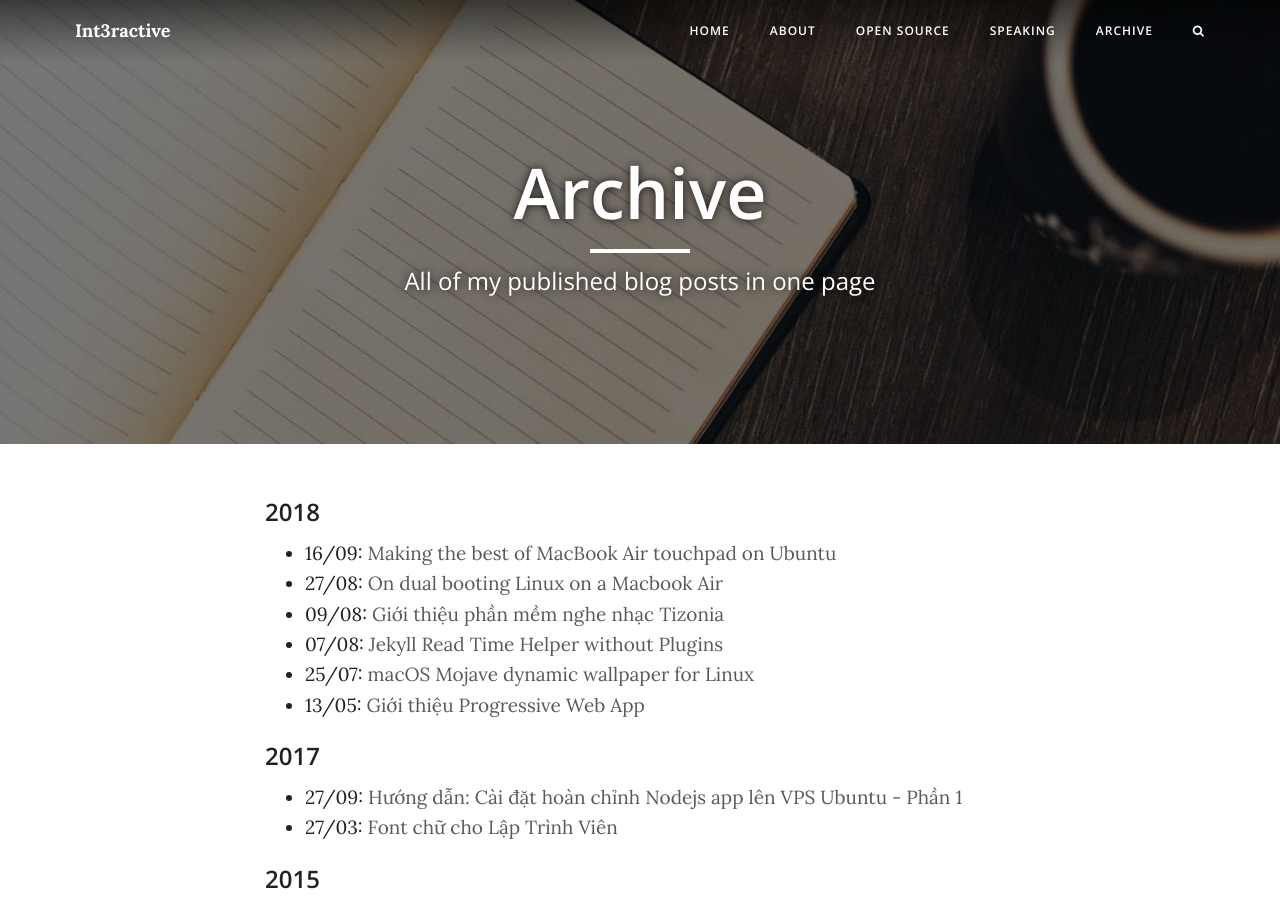
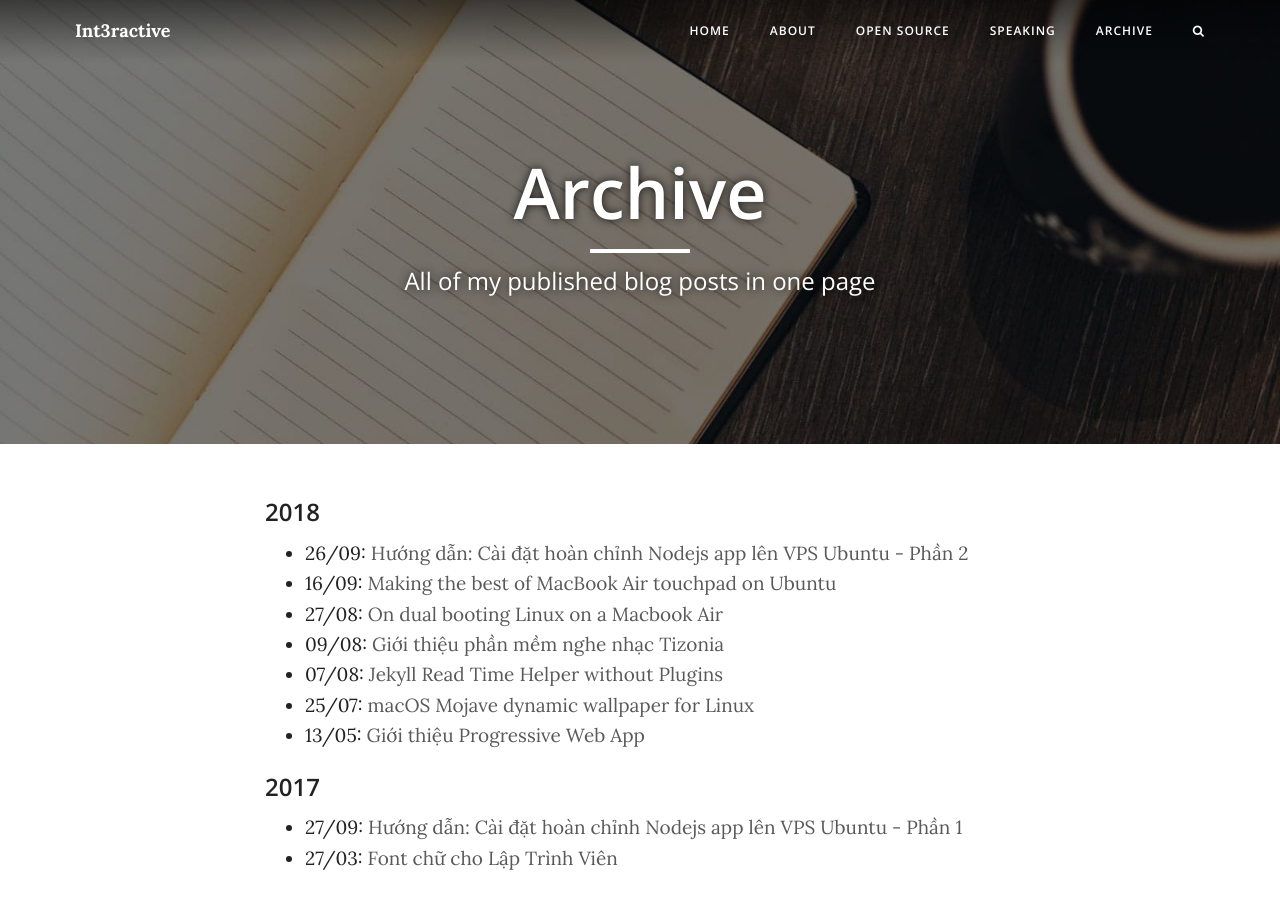
Before and after one commit to trongthanh/int3ractive.com, a Jekyll site: the page built from archive.html, in a window 1280 px wide and 900 px high. Built offline with Jekyll 4.4.1, drawn with Linux system fonts in a browser that asks for light colours; nearby versions of some CDN libraries; some of the changed lines change nothing that is shown.

Commit message:
Write up nodejs deploy guide part 2, update part 1

````diff
--- a/_posts/2017/2017-03-23-huong-dan-cai-dat-nodejs-app-len-vps-phan-1.md
+++ b/_posts/2017/2017-03-23-huong-dan-cai-dat-nodejs-app-len-vps-phan-1.md
@@ -1,10 +1,11 @@
 ---
 layout: post
 title: "Hướng dẫn: Cài đặt hoàn chỉnh Nodejs app lên VPS Ubuntu - Phần 1"
-subtitle: Cài đặt NodeJS app sử dụng KeystoneJS + MongoDB + Nginx + Letsencrypt lên server Ubuntu
+subtitle: Cài đặt NGINX, Git, NodeJS, MongoDB, và Keystone app lên server Ubuntu 16.04 LTS
 author: Thanh Tran
 description:
 date: 2017-09-28T01:07:53+07:00
+modified: 2018-09-26T23:12:12+0700
 tags: [devops, vietnamese, nodejs, webapp]
 image:
 ---
@@ -51,10 +52,12 @@
 
 ### Cài đặt NodeJS VM:
 
-Thêm repository source cho **NodeJS 6 LTS** [(link tham khảo)](https://nodejs.org/en/download/package-manager/#debian-and-ubuntu-based-linux-distributions):
+Tùy vào yêu cầu phiên bản Node của web app, bạn sẽ cài phiên bản Node engine tương ứng. Ở đây chúng ta sẽ dùng Node 8 LTS làm ví dụ.
+
+Thêm repository source cho **NodeJS 8 LTS** [(link tham khảo)](https://nodejs.org/en/download/package-manager/#debian-and-ubuntu-based-linux-distributions):
 
 ```shell
-$ curl -sL https://deb.nodesource.com/setup_6.x | sudo -E bash -
+$ curl -sL https://deb.nodesource.com/setup_8.x | sudo -E bash -
 ```
 
 Sau đó cài NodeJS lên server:
@@ -62,6 +65,8 @@
 ```shell
 $ sudo apt install -y nodejs
 ```
+
+> Hướng dẫn này chỉ sử dụng một phiên bản Node. Nếu có yêu cầu cài đặt nhiều app trên cùng một server và sử dụng nhiều phiên bản Node khác nhau, bạn cân nhắc cài đặt Node thông qua trình quản lý nhiều phiên bản Node như [nvm]( https://github.com/creationix/nvm) hoặc [n package](https://www.npmjs.com/package/n)
 
 ### Cài đặt MongoDB:
 
@@ -99,10 +104,10 @@
 ```shell
 # Thêm quyền thực thi cho file bash script
 $ chmod +x initialize.sh
+
 # Chạy file bash script này
 $ ./intialize.sh
 ```
-
 
 ## Tải mã nguồn của app từ Git host và build app
 
@@ -131,16 +136,22 @@
 Quay trở lại terminal của server, tạo thư mục để chứa mã nguồn của app sẽ được clone vào:
 
 ```shell
-$ mkdir -p ~/apps/my-node-app
+$ sudo mkdir -p /apps/my-node-app
+# Đổi owner của thư mục về user hiện tại để tiện chạy các lệnh sau đó
+$ sudo chown -R $USER /apps/my-node-app/
 ```
 
-Lệnh ở trên sẽ tự động tạo 2 cấp thư mục `apps/my-node-app` ở tại thư mục `$HOME` của user hiện tại.
+Lệnh ở trên sẽ tự động tạo 2 cấp thư mục `/apps/my-node-app` tại root.
+
+> Theo quy ước, các app 3rd-party cài trên Linux thường được cài tại thư mục `/opt`. Tuy nhiên, đây là ứng dụng đặc biệt do chúng ta viết riêng nên chúng ta sẽ cài vào `/apps` để tách bạch.
 
 Tiếp theo, clone Git repo của app vào thư mục vừa tạo (lưu ý sử dụng lệnh clone với giao thức SSH).
 
 ```shell
-$ git clone git@bitbucket.org:<username>/<repo-name>.git ~/apps/my-node-app/
+$ git clone git@bitbucket.org:<username>/<repo-name>.git /apps/my-node-app/
 ```
+
+> Với bản Gitlab mới nhất, bạn còn một lựa chọn nữa để lấy source từ Gitlab đó là dùng [Deploy Token](https://docs.gitlab.com/ee/user/project/deploy_tokens/). Khi đó, URL để clone source có dạng: `https://<username>:<deploy_token>@gitlab.com/user/my-node-app.git`
 
 ### Build app
 
@@ -170,11 +181,11 @@
 
 Tới đây, chúng ta đã có thể chạy thử app bằng lệnh `node keystone.js` (giả sử `keystone.js` là điểm start của app) và preview tại IP của server và port mặc định 3000 (VD: http://12.34.56.789:3000).
 
-Với những bước cài đặt vừa rồi, bạn đã có thể chạy app cho môi trường STAGING hoặc UAT và có thể demo với khách hàng. Để giữ cho app demo tiếp tục chạy sau khi thoát SSH, bạn có thể dùng dòng lệnh `screen` (xem [hướng dẫn](https://askubuntu.com/questions/904373/how-to-use-screen-command)).
+Với những bước cài đặt vừa rồi, bạn đã có thể chạy app cho môi trường TEST hoặc STAGING và có thể demo với khách hàng. Để giữ cho app demo tiếp tục chạy sau khi thoát SSH, bạn có thể dùng dòng lệnh `screen` (xem [hướng dẫn](https://askubuntu.com/questions/904373/how-to-use-screen-command)).
 
 Trong phần tiếp theo tôi sẽ hướng dẫn chạy app như service, đưa ra ngoài port chuẩn của web, bật mã hóa TLS/SSL... để sẵn sàng cho Production.
 
-(còn tiếp...)
+(Xem tiếp [phần 2](https://int3ractive.com/2018/09/huong-dan-cai-dat-nodejs-app-len-vps-phan-2.html))
 
 ---
 [^1]: Virtual Private Server
--- /dev/null
+++ b/_posts/2018/2017-09-27-huong-dan-cai-dat-nodejs-app-len-vps-phan-2.md
@@ -0,0 +1,294 @@
+---
+layout: post
+title: "Hướng dẫn: Cài đặt hoàn chỉnh Nodejs app lên VPS Ubuntu - Phần 2"
+subtitle: Chạy app như dịch vụ, serve app qua Nginx reversed proxy và bật HTTPS
+author: Thanh Tran
+description:
+date: 2018-09-26T23:14:10+07:00
+tags: [devops, vietnamese, nodejs, webapp]
+image:
+---
+
+Tóm tắt [phần 1](https://int3ractive.com/2017/09/huong-dan-cai-dat-nodejs-app-len-vps-phan-1.html):
+
+- Bạn đã cài các phần mềm cần thiết để chạy app: NodeJS, MongoDB, Nginx, Git.
+- App deploy bằng source từ Git host, và clone về tại `/apps/my-node-app`
+- App đã được build và chạy tại port 3000 của server
+
+## Hạn chế quyền truy cập của app
+
+Đây là bước không bắt buộc, tuy nhiên tôi khuyến cáo không nên bỏ qua, nhất là bạn đang truy cập vào VPS bằng tài khoản root. Chúng ta sẽ tạo một Linux user mới và gán cho thư mục của app.
+
+```sh
+# Tạo một Linux user mới, nên dùng tên của app và không để khoảng trắng
+sudo useradd my-node-app
+# Chuyển quyền sở hữu (owner) thư mục app và các thư mục con cho user mới
+sudo chown -R my-node-app /apps/my-node-app
+```
+
+Trong bước tiếp theo, khi chạy app như dịch vụ, app sẽ được chạy với quyền của user mới này để hạn chế quyền truy cập của app lên các thư mục hệ thống.
+
+## Chạy app như dịch vụ
+
+Tiếp theo chúng ta sẽ cài đặt để chạy app như dịch vụ và tự động chạy lại khi server được restart. Có một số tutorial hướng dẫn chạy app với [**pm2**](https://www.digitalocean.com/community/tutorials/how-to-set-up-a-node-js-application-for-production-on-ubuntu-16-04), nhưng hôm nay tôi sẽ hướng dẫn dùng dịch vụ **systemd** của Ubuntu 16 và các HĐH Linux mới.
+
+Đầu tiên, chúng ta sẽ chạy một số lệnh để lấy thông tin cho config systemd:
+
+```shell
+# Lấy đường dẫn tuyệt đối đến node VM
+which node
+# -> /usr/bin/node
+
+# Lấy đường dẫn tuyệt đối đến thư mục của app
+pwd
+# -> /root/apps/my-node-app
+
+# Lấy thông tin user hiện tại (bỏ qua nếu chúng ta đã tạo user ở trên)
+id
+# -> uid=0(root) gid=0(root) groups=0(root)
+```
+
+Tiếp theo, tạo file service config cho systemd:
+
+```shell
+sudo nano /etc/systemd/system/my-node-app.service
+```
+
+- `nano` là editor trên terminal dễ dùng nhất. Bạn có thể thay `nano` bằng `vim` nếu nó là editor quen thuộc với bạn hơn.
+- Tên file `my-node-app.service` là do bạn đặt nhưng cần giữ nguyên đuôi `.service`
+
+Paste vào editor nội dung sau:
+
+```ini
+[Unit]
+Description=Thay bằng nội dung mô tả app của bạn
+Requires=mongod.service
+After=mongod.service
+
+[Service]
+ExecStart=/usr/bin/node /root/apps/my-node-app/keystone.js
+WorkingDirectory=/root/apps/my-node-app
+Restart=always
+StandardOutput=syslog
+StandardError=syslog
+SyslogIdentifier=my-node-app
+User=my-node-app
+Group=my-node-app
+Environment=PORT=3000
+Environment=MONGO_URL=mongodb://localhost:27017/my-node-app
+
+[Install]
+WantedBy=multi-user.target
+```
+
+Một vài điều lưu ý khi chỉnh sửa file .service trên:
+
+- Hai thuộc tính `Requires` và `After` để cho systemd biết chỉ kích hoạt dịch vụ này khi service chỉ định tại `Requires` và `After` đã được chạy (Trong trường hợp server phải restart và có rất nhiều service cần chạy lúc khởi động). Trong ví dụ này, `mongod.service` là tên service của MongoDB khi được cài như hướng dẫn trong phần một.
+- `ExecStart` là nơi thực thi lệnh cho dịch vụ, và yêu cầu đường dẫn phải tuyệt đối.
+- `WorkingDirectory` là thư mục ngữ cảnh khi lệnh được thực thi.
+- `SyslogIdentifier` là tên định danh của dịch vụ trong logger hệ thống, chúng ta sẽ dùng nó để lọc các output hoặc báo lỗi của app như trong phần tiếp theo.
+- `User` và `Group` là tên của Linux user mà chúng ta muốn app sử dụng khi chạy. Như đã nói ở trên, bạn có thể dùng user mới tạo là `my-node-app` hoặc tên của user trả về ở dòng lệnh `id`.
+- `Environment` là nơi để bạn gán các biến môi trường lúc thực thi app. Với Keystonejs thì có thể bạn không cần sử dụng thuộc tính này vì nó sử dụng `.env` (dotenv).
+- Những thuộc tính còn lại nên để giá trị như ví dụ.
+
+Sau khi bạn đã tạo xong file .service, bạn có thể thử chạy app ngay thông qua lệnh sau:
+
+```sh
+# Bắt đầu chạy app như dịch vụ (không cần đường dẫn đến file .service)
+sudo systemctl start my-node-app.service
+
+# Kiểm tra trạng thái app đang chạy hay không
+sudo systemctl status my-node-app.service
+# -> Nếu app chạy thành công, output sẽ có dòng: ...Active: active (running)...
+```
+
+Cuối cùng, sau khi app đã được chạy thành công và bạn có thể vào qua port 3000, bật chức năng dịch vụ tự khởi động khi server được restart:
+
+```sh
+sudo systemctl enable my-node-app.service
+# -> Created symlink from ... to ...
+```
+
+## Proxy app ra cổng 80 bằng NGINX
+
+**Nginx** sẽ đóng vai trò _reversed proxy_ và _static file server_. Nó sẽ tiếp nhận request từ ngoài Internet thông qua port mặc định 80 (http) và 443 (https) và forward request qua port cùa app là 3000.
+
+Đối với Ubuntu[^1], 2 file config chính của Nginx nằm ở: `/etc/nginx/nginx.conf` (config toàn server) và `/etc/nginx/sites-available/default` (config cho từng web host ảo[^2]).
+
+Bước này yêu cầu bạn đã cấu hình DNS của domain trỏ đến địa chỉ IP tĩnh của VPS (VD: mynodeapp.com). Sau đó bạn vào chỉnh sửa file `/etc/nginx/sites-available/default`, thay toàn bộ nội dung mặc định bằng mẫu bên dưới.
+
+```nginx
+server {
+    listen 80 default_server;
+    listen [::]:80 default_server;
+
+    # File mặc định khi vào thư mục
+    index index.html index.htm;
+
+    # Điều chỉnh kích thước gói upload tối đa
+    client_max_body_size 25M;
+
+    # Domain name của web app, có thể một hoặc nhiều domain cùng trỏ đến
+    server_name mynodeapp.com www.mynodeapp.com;
+
+    # Forward toàn bộ request sang web app
+    location / {
+        # Thay đổi port nếu node-web-app chạy trên port khác 3000
+        proxy_pass http://127.0.0.1:3000;
+        proxy_http_version 1.1;
+        proxy_set_header Upgrade $http_upgrade;
+        proxy_set_header Connection 'upgrade';
+        proxy_set_header Host $host;
+        proxy_cache_bypass $http_upgrade;
+    }
+}
+```
+
+Nếu muốn dùng cùng config cho nhiều web host ảo, bạn có thể chuyển một số directive ở trên như `index`, `client_max_body_size` vào trong config toàn server tại `/etc/nginx/nginx.conf`.
+
+Sau khi chỉnh sửa xong Nginx config như trên. Bạn có thể thử kiểm tra config mới có hợp lệ hay không bằng lệnh:
+
+```sh
+sudo nginx -t
+# -> nginx: the configuration file /etc/nginx/nginx.conf syntax is ok
+# -> nginx: configuration file /etc/nginx/nginx.conf test is successful
+```
+
+Nếu config mới OK, bạn khởi động lại Nginx bằng lệnh sau:
+
+```sh
+sudo systemctl restart nginx
+```
+Sau khi Nginx được restart, bạn vào thử website tại domain đã cài đặt ở trên với URL không thêm port (http://my-node-app.com). Nếu website hiện ra thì bạn đã cài đặt thành công. Nếu bạn thấy lỗi "Bad Gateway", tức là cấu hình Nginx vừa rồi chưa thành công và cần phải rà soát lại.
+
+## Serve file tĩnh bằng NGINX
+
+Một trong những lý do tôi hướng dẫn bạn sử dụng Nginx, ngoài việc để bật https, còn là để serve file tĩnh (static file) hiệu quả hơn. Nếu như các file tĩnh của web app được thiết kế sử dụng CDN thì bạn có thể không cần bước này.
+
+Nginx serve file tĩnh cực nhanh với lượng kết nối đồng thời cao (concurrency). Việc bật header `cache-ontrol` với Nginx rất dễ dàng sẽ giúp tăng hiệu quả tải trang. Ngoài ra bạn còn có thể bật **gzip** khi serve file tĩnh, là một yêu cầu không thể thiếu khi tối ưu hóa việc tải trang từ phía server.
+
+Để serve file tĩnh, chúng ta sẽ thêm bộ lọc `location` vào block `server` của host config ở trên. Đối với KeystoneJS, chúng ta có một thư mục file tĩnh mặc định đó là `public` và với ví dụ từ đầu đến giờ, đường dẫn đến thư mục này sẽ là `/apps/my-node-app/public`. Ngoài ra, nếu bạn có một thư mục để upload riêng và nằm ngoài thực mục public này, thì bạn cũng cần ghi lại đường dẫn để config như tiếp theo sau đây:
+
+```nginx
+# thêm directive location trong config /etc/nginx/sites-available/default
+server {
+    # ...Các config khác đã ẩn...
+
+    # Hướng dẫn cho Nginx serve tĩnh các file và folder bên trong public,
+    # có tên bắt đầu bằng một trong những pattern như bên dưới
+    location ~ ^/(fonts/|img/|javascript/|js/|script/|css/|stylesheets/|flash/|media/|static/|upload/|robots.txt|humans.txt|favicon.ico) {
+        # đường dẫn tuyệt đối đến thư mục file tĩnh
+        root /apps/my-node-app/public;
+        access_log off;
+        # bật cache-control lên với thời gian expire tối đa
+        expires max;
+	}
+
+	# Nếu bạn có thư mục upload bên ngoài, bạn cần thêm một directive `location` đến thư mục này
+	# Xem document của Nginx để biết thêm cách cấu hình location
+
+    # Đặt directive location / (app reversed proxy) ở dưới cùng
+    location / {
+        # ...
+    }
+}
+```
+
+Để bật gzip, bạn có thể vào file `/etc/nginx/nginx.conf`, và bỏ comment (dấu #) ở những dòng config gzip như bên dưới:
+
+```nginx
+http {
+    # ...Các config khác đã ẩn...
+
+    ##
+    # Gzip Settings
+    ##
+
+    gzip on;
+    gzip_disable "msie6";
+
+    gzip_vary on;
+    gzip_proxied any;
+    # gzip_comp_level 6;
+    # gzip_buffers 16 8k;
+    # gzip_http_version 1.1;
+    gzip_types text/plain text/css application/json application/javascript text/xml application/xml application/xml+rss text/javascript image/svg+xml;
+}
+```
+
+Trong danh sách các loại file tĩnh được nén với gzip ở trên (`gzip_types`), tôi đã thêm SVG. Bạn có thể thêm các loại file khác nếu danh sách chưa có, nhưng không nên thêm các file ảnh bởi chúng đã được nén bằng thuật toán riêng và sẽ không hiệu quả khi nén tiếp với gzip.
+
+## Lấy chữ ký số từ Let's Encrypt và cài đặt cho NGINX
+
+Để một trang web được mã hóa an toàn thông qua giao thức HTTPS, bạn cần một chứng thư số (certificate) TLS/SSL để chứng thực cho những domain mà bạn sử dụng. TLS/SSL certificate phải được ký bởi một CA (Certificate Authority) hợp lệ, và trước đây chúng ta phải trả một khoản phí để đăng ký với CA. Tuy nhiên, từ bây giờ chúng ta đã có thêm [Let's Encrypt](https://letsencrypt.org/) là một CA cung cấp TLS/SSL certificate hoàn toàn miễn phí.
+
+Có nhiều cách để cài đặt certificate Let's Encrypt nhưng đơn giản nhất trên Linux kết hợp với Nginx là sử dụng công cụ dòng lệnh [Certbot](https://certbot.eff.org/lets-encrypt/ubuntuxenial-nginx). Ở đây tôi sẽ tóm tắt các bước cần thực hiện:
+
+```sh
+# Chạy các lệnh sau để cài đặt lệnh certbot kèm plugin Nginx trên Ubuntu
+sudo apt-get update
+sudo apt-get install software-properties-common
+sudo add-apt-repository ppa:certbot/certbot
+sudo apt-get update
+sudo apt-get install python-certbot-nginx
+```
+
+Sau khi **certbot** được cài, bạn có thể chạy lệnh sau để bắt đầu tiến trình cài đặt certificate cho website với Nginx plugin:
+
+```sh
+sudo certbot --nginx
+```
+
+Sau khi gọi lệnh trên, bạn sẽ nhập thông tin theo yêu cầu:
+
+- Đầu tiên, certbot sẽ đọc Nginx config và liệt kê các tên miền hiện có. Bạn sẽ nhập vào con số gắn với tên miền (1, 2..) hoặc Enter bỏ trống để chọn tất cả.
+- Certbot cũng sẽ hỏi bạn có muốn thêm Nginx config để tự động redirect từ HTTP sang HTTPS không[^3]. Tùy vào yêu cầu dự án, nhưng khả năng cao là bạn nên chọn "2: Redirect".
+- Certbot cũng sẽ hỏi một số thông tin về email liên lạc và một số thỏa thuận khác.
+
+Certbot sẽ tự động xác nhận quyền sở hữu domain thông qua Nginx server và domain của bạn đã được trỏ về IP của VPS trước đó. Certbot cũng sẽ tự động lưu certificate xuống VPS, cấu hình lại Nginx config và khởi động lại Nginx giùm bạn. Ngay sau khi kết thúc cài đặt với certbot, bạn đã có thể thử vào website với scheme `https://`.
+
+Certificate mà Let's Encrypt cấp cho bạn chỉ có thời hạn 3 tháng. Trước đây, khi gần đến thời hạn 3 tháng, bạn phải gọi lại `sudo certbot renew` để xin cấp lại certificate mới và phải khởi động lại Nginx. Giờ đây với Nginx plugin thì certbot sẽ tự động renew cho bạn và bạn không cần phải làm gì nữa cả sau khi hoàn tất bước này.
+
+## Thêm: Xem log và thông báo lỗi của app
+
+Ngoài lệnh `systemctl status` để biết trạng thái chạy của app, với các chương trình chạy bằng systemd, bạn có thể xem log (cả console log và thông báo lỗi) của chúng bằng lệnh `journalctl`.
+
+Sau đây là một số lệnh tôi thường dùng để xem lại console log của app trong lúc đang chạy:
+
+```sh
+# Xem lại tất cả các log output của app
+# Bạn còn nhớ `SyslogIdentifier` ở trên?
+# Đặt chuỗi đó sau tham số -u để chỉ hiển thị log cho my-node-app
+sudo journalctl -u my-node-app
+# Nếu log quá nhiều, bạn có thể nhảy dòng bằng các phím tắt của vim
+
+# Hiển thị 100 dòng log gần nhất
+sudo journalctl -n 100 -u my-node-app
+
+# Hiển thị log của app trong khoảng thời gian chỉ định
+sudo journalctl -u my-node-app --since "2018-09-20" --until "2018-09-26 03:00"
+
+# Hiển thị log gần đây nhất của app, sau đó tiếp tục chờ để
+# hiển thị các log tiếp theo khi app đang chạy
+# `-f` là tiếp tục chờ,
+# `-o cat` là hiển thị log không có timestamp và id phía trước
+sudo journalctl -f -o cat -u my-node-app
+```
+
+## Lời kết
+
+Vậy là chúng ta đã hoàn tất cài đặt một Node Web app lên Ubuntu VPS với cách thức tối ưu nhất và tiết kiệm tài nguyên nhất. Với cấu hình này, bạn có thể chạy nhiều web app trên cùng VPS, bằng cách chạy app thứ hai trên một port mới (VD: 3001) và thêm một web host ảo trong Nginx config như ở trên, với `server_name` là tên domain cho web app thứ hai...
+
+Tuy nhiên đây là cách cài đặt gắn chặt với môi trường của HĐH Ubuntu. Nói như vậy để phân biệt với một số cách cài đặt sản phẩm phần mềm được cho là _hiện đại_ hơn, sử dụng container, mà phổ biến nhất là [Docker](https://www.docker.com/). Theo tôi việc deploy sản phẩm bằng container sẽ giúp quy trình CI[^4] được thực hiện dễ dàng hơn, không còn phụ thuộc vào Linux distro, và developer có thể giao việc deploy hoàn toàn cho devops mà không phải bận tâm. Tuy nhiên nó đòi hỏi developer phải có thêm kiến thức khá sâu về devops cũng như cách sử dụng docker ở vai trò người tạo.
+
+Docker vẫn là một thứ khá mới mẻ đối với tôi và tôi vẫn đang nghiên cứu cách thức triển khai sản phẩm Node app trên Docker. Nếu nó thật sự hiệu quả và dễ tiếp cận, tôi sẽ viết tiếp chủ đề này với container.
+
+
+---
+[^1]: Đối với CentOS hay distro khác, đường dẫn đến config của Nginx sẽ khác.
+
+[^2]: Tùy cách quản lý, bạn có thể tạo nhiều file conf khác nhau trong `/etc/nginx/sites-available`, mỗi file dùng để config một web host ảo khác nhau. Nếu bạn tạo thêm file khác, bạn phải tạo một symlink từ `/etc/nginx/sites-available` sang thư mục `/etc/nginx/sites-enabled/` thì config cho site mới mới có hiệu lực. Dù vậy, thói quen riêng của tôi là để các block `server` vào cùng file `default` để dễ quản lý và theo dõi hơn vì số lượng web host trên một VPS không quá nhiều.
+
+[^3]: Please choose whether or not to redirect HTTP traffic to HTTPS, removing HTTP access.
+
+[^4]: Continuous integration - test, build, deploy tự động và liên tục
````
